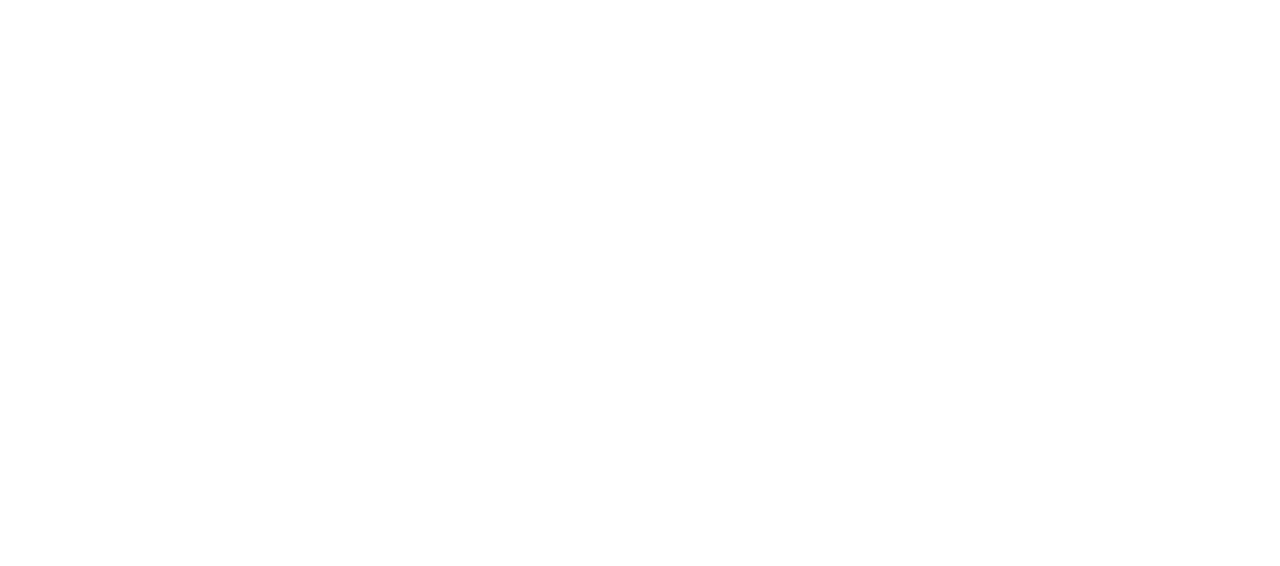
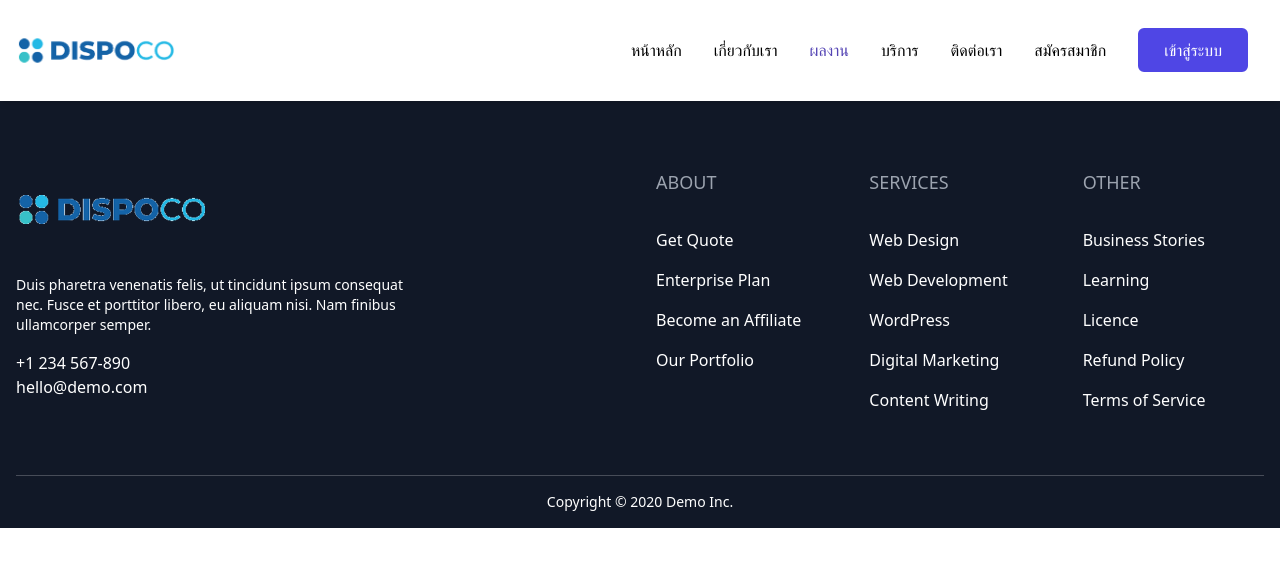
Before and after one commit to patipark/laravel8-vuejs3-inventory, a Vue app in the folder frontend/: page /portfolio in a window 1280 px wide. Before the commit this address had no page. Shown: the top 566 px of the page. Built offline with nearby package versions, Linux system fonts and the light colour scheme.

Commit message:
แก้ไขไฟล์ route ให้ import component ต่างๆเข้ามาใน route

```diff
--- a/frontend/src/router/index.js
+++ b/frontend/src/router/index.js
@@ -1,11 +1,21 @@
 import { createRouter, createWebHistory } from 'vue-router'
 
-//Import Layouts
-import FrontendLayout from '../layouts/Frontend.vue'
+// Import Layouts
+import FrontendLayout from '@/layouts/Frontend.vue'
 
-import Home from '../views/Home.vue'
-import About from '../views/About.vue'
+// Import Views
+// Frontend
+import Home from '@/views/frontend/Home.vue'
+import About from '@/views/frontend/About.vue'
+import Portfolio from '@/views/frontend/Portfolio.vue'
+import Service from '@/views/frontend/Service.vue'
+import Contact from '@/views/frontend/Contact.vue'
+import Register from '@/views/frontend/Register.vue'
+import Login from '@/views/frontend/Login.vue'
+import ForgotPassword from '@/views/frontend/ForgotPassword.vue'
+import NotFound404 from '@/views/frontend/NotFound404.vue'
 
+// Backend
 const routes = [
   {
     path: '/',
@@ -14,7 +24,7 @@
     children: [
       {
         path: '',
-        component: Home,
+        component: Home
       }
     ]
   },
@@ -25,10 +35,83 @@
     children: [
       {
         path: '',
-        component: About,
+        component: About
       }
     ]
+  },
+  {
+    path: '/portfolio',
+    name: 'Portfolio',
+    component: FrontendLayout,
+    children: [
+      {
+        path: '',
+        component: Portfolio
+      }
+    ]
+  },
+  {
+    path: '/service',
+    name: 'Service',
+    component: FrontendLayout,
+    children: [
+      {
+        path: '',
+        component: Service
+      }
+    ]
+  },
+  {
+    path: '/contact',
+    name: 'Contact',
+    component: FrontendLayout,
+    children: [
+      {
+        path: '',
+        component: Contact
+      }
+    ]
+  },
+  {
+    path: '/register',
+    name: 'Register',
+    component: FrontendLayout,
+    children: [
+      {
+        path: '',
+        component: Register
+      }
+    ]
+  },
+  {
+    path: '/login',
+    name: 'Login',
+    component: FrontendLayout,
+    children: [
+      {
+        path: '',
+        component: Login
+      }
+    ]
+  },
+  {
+    path: '/forgotpassword',
+    name: 'ForgotPassword',
+    component: FrontendLayout,
+    children: [
+      {
+        path: '',
+        component: ForgotPassword
+      }
+    ]
+  },
+
+  // Error 404
+  {
+    path: "/:catchAll(.*)",
+    component: NotFound404,
   }
+
 ]
 
 const router = createRouter({
```
